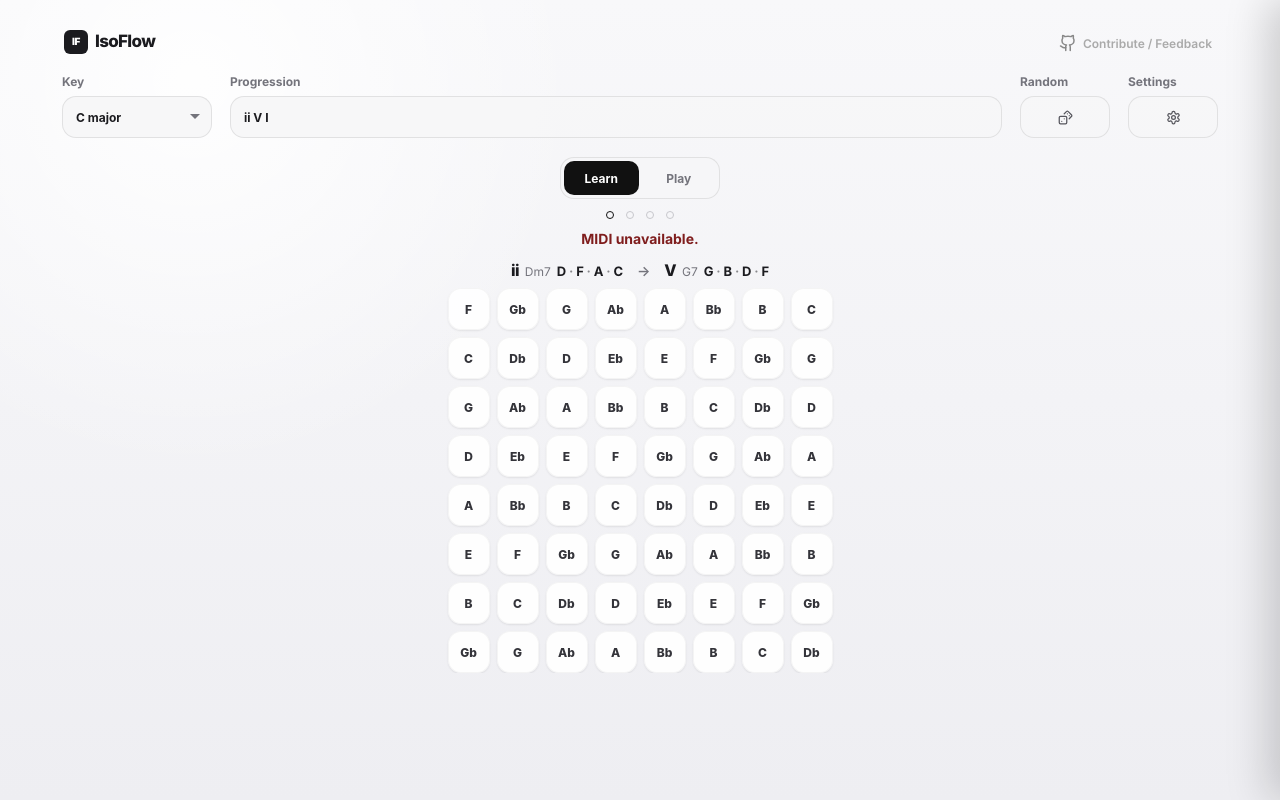
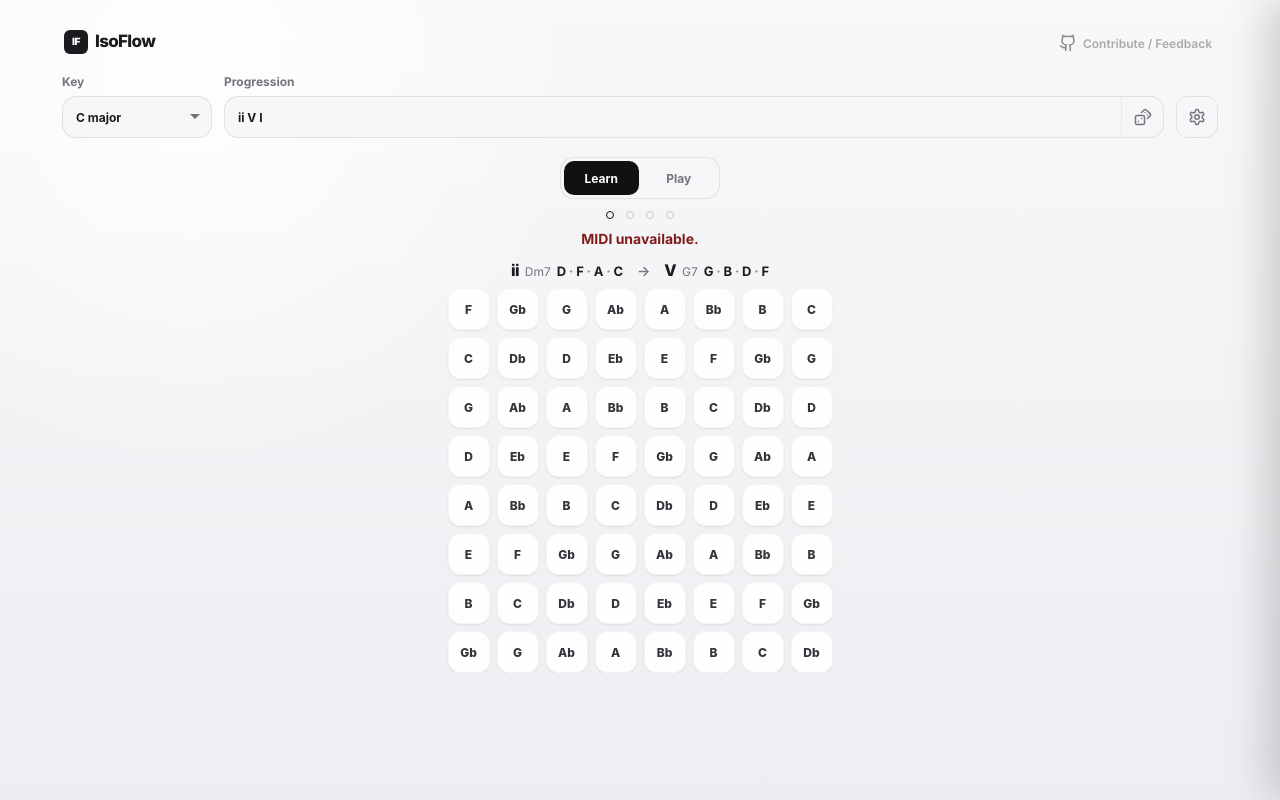
Before and after one commit to kazemio/isoflow, a React (Vite) app: page / in a window 1280 px wide. Built offline with nearby package versions, Linux system fonts and the light colour scheme.

Commit message:
Cleaned up Random / Setttings UI layout

```diff
--- a/src/App.jsx
+++ b/src/App.jsx
@@ -943,12 +943,23 @@ function App() {
 
           <label className="ctrl-prog">
             Progression
+            <div className="prog-group">
               <input
                 list="progression-presets"
                 value={customText}
                 onChange={(e) => { setCustomText(e.target.value); resetAll(); }}
                 placeholder="ii V I"
               />
+              <button
+                type="button"
+                className="prog-dice-btn"
+                onClick={() => { const p = generateRandomProgression(); setCustomText(p); resetAll(); }}
+                title="Random progression"
+                aria-label="Random progression"
+              >
+                <Dices size={18} />
+              </button>
+            </div>
             <datalist id="progression-presets">
               {Object.entries(PROGRESSION_OPTIONS).map(([name, chords]) => (
                 <option key={name} value={chords.join(" ")} />
@@ -956,30 +967,15 @@ function App() {
             </datalist>
           </label>
 
-          <label className="ctrl-random">
-            Random
           <button
             type="button"
-              className="random-button"
-              onClick={() => { const p = generateRandomProgression(); setCustomText(p); resetAll(); }}
-              title="Random"
-            >
-              <Dices size={15} />
-            </button>
-          </label>
-
-          <label className="ctrl-settings">
-            Settings
-            <button
-              type="button"
-              className="random-button"
+            className="icon-button ctrl-settings"
             onClick={() => setSettingsOpen(true)}
             title="Settings"
             aria-label="Open settings"
           >
-              <Settings size={15} />
+            <Settings size={18} />
           </button>
-          </label>
         </div>
 
         <div className="mode-row">
--- a/src/styles.css
+++ b/src/styles.css
@@ -475,8 +475,52 @@ button:disabled {
 
 
 .controls.key-controls {
-  grid-template-columns: 150px 1fr 90px 90px;
+  grid-template-columns: 150px 1fr 42px;
+  align-items: end;
+  gap: 12px;
   margin-top: 46px;
+}
+
+/* Progression input with dice action attached at the right edge.
+   Visually one control: shared border, dice sits flush inside. */
+.prog-group {
+  display: flex;
+  align-items: stretch;
+  margin-top: 7px;
+  height: 42px;
+  border-radius: 14px;
+  border: 1px solid rgba(0, 0, 0, 0.09);
+  background: rgba(247, 247, 248, 0.9);
+  overflow: hidden;
+}
+
+.prog-group input {
+  flex: 1;
+  min-width: 0;
+  height: 100%;
+  margin-top: 0;
+  border: none;
+  border-radius: 0;
+  background: transparent;
+}
+
+.prog-dice-btn {
+  width: 42px;
+  flex-shrink: 0;
+  display: inline-flex;
+  align-items: center;
+  justify-content: center;
+  background: transparent;
+  border: none;
+  border-left: 1px solid rgba(0, 0, 0, 0.06);
+  color: #74747c;
+  cursor: pointer;
+  transition: background 120ms ease, color 120ms ease;
+}
+
+.prog-dice-btn:hover {
+  background: rgba(0, 0, 0, 0.04);
+  color: #1b1b1f;
 }
 
 .mode-row {
@@ -500,23 +544,27 @@ button:disabled {
 
 
 
-.ctrl-random {}
-
-.random-button {
-  width: 100%;
+/* Minimal icon-only buttons — used for Random and Settings.
+   Sized to match the input/select height (42px) and bottom-aligned with
+   labelled controls via `.controls.key-controls { align-items: end }`. */
+.icon-button {
+  width: 42px;
   height: 42px;
-  margin-top: 7px;
-  border-radius: 14px;
-  display: grid;
-  place-items: center;
-  background: rgba(247, 247, 248, 0.9);
+  padding: 0;
+  display: inline-flex;
+  align-items: center;
+  justify-content: center;
+  background: transparent;
   border: 1px solid rgba(0, 0, 0, 0.09);
+  border-radius: 12px;
+  color: #74747c;
   cursor: pointer;
-  color: #56565d;
+  transition: background 120ms ease, color 120ms ease;
 }
 
-.random-button:hover {
-  background: #e8e8ea;
+.icon-button:hover {
+  background: rgba(0, 0, 0, 0.04);
+  color: #1b1b1f;
 }
 
 .current-card {
@@ -533,13 +581,9 @@ button:disabled {
   }
 
   .controls.key-controls {
-    grid-template-columns: 1fr 1.2fr 56px 56px;
-    grid-template-areas: "key prog rand sett";
+    grid-template-columns: 1fr 1.4fr 42px;
+    grid-template-areas: "key prog sett";
     gap: 10px;
-  }
-
-  .ctrl-random {
-    grid-area: rand;
   }
 
   .ctrl-settings {
@@ -552,10 +596,6 @@ button:disabled {
 
   .ctrl-prog {
     grid-area: prog;
-  }
-
-  .random-button {
-    width: 100%;
   }
 
   .cell {
```
Lines whose indentation alone changed are shown as unchanged.
